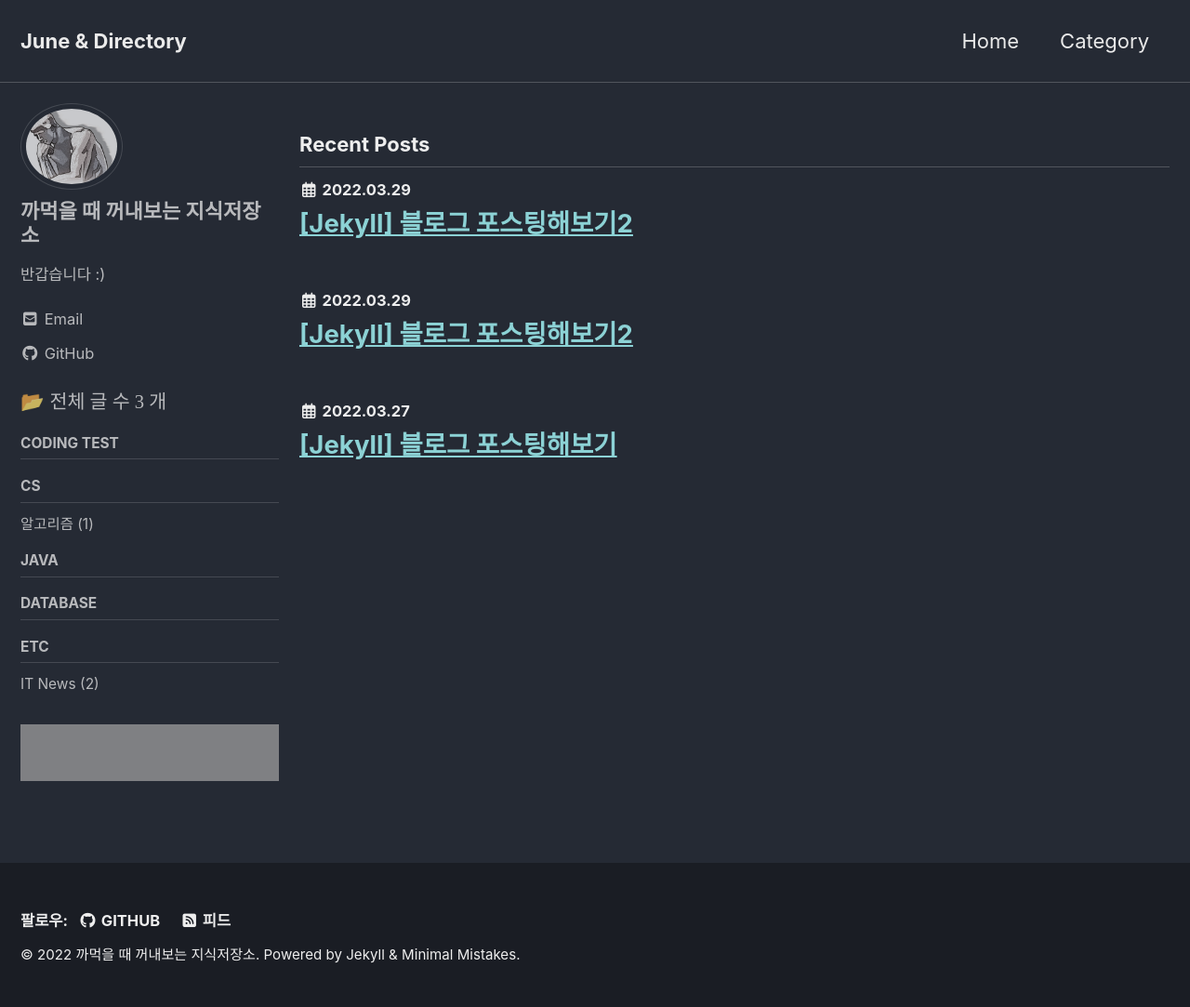
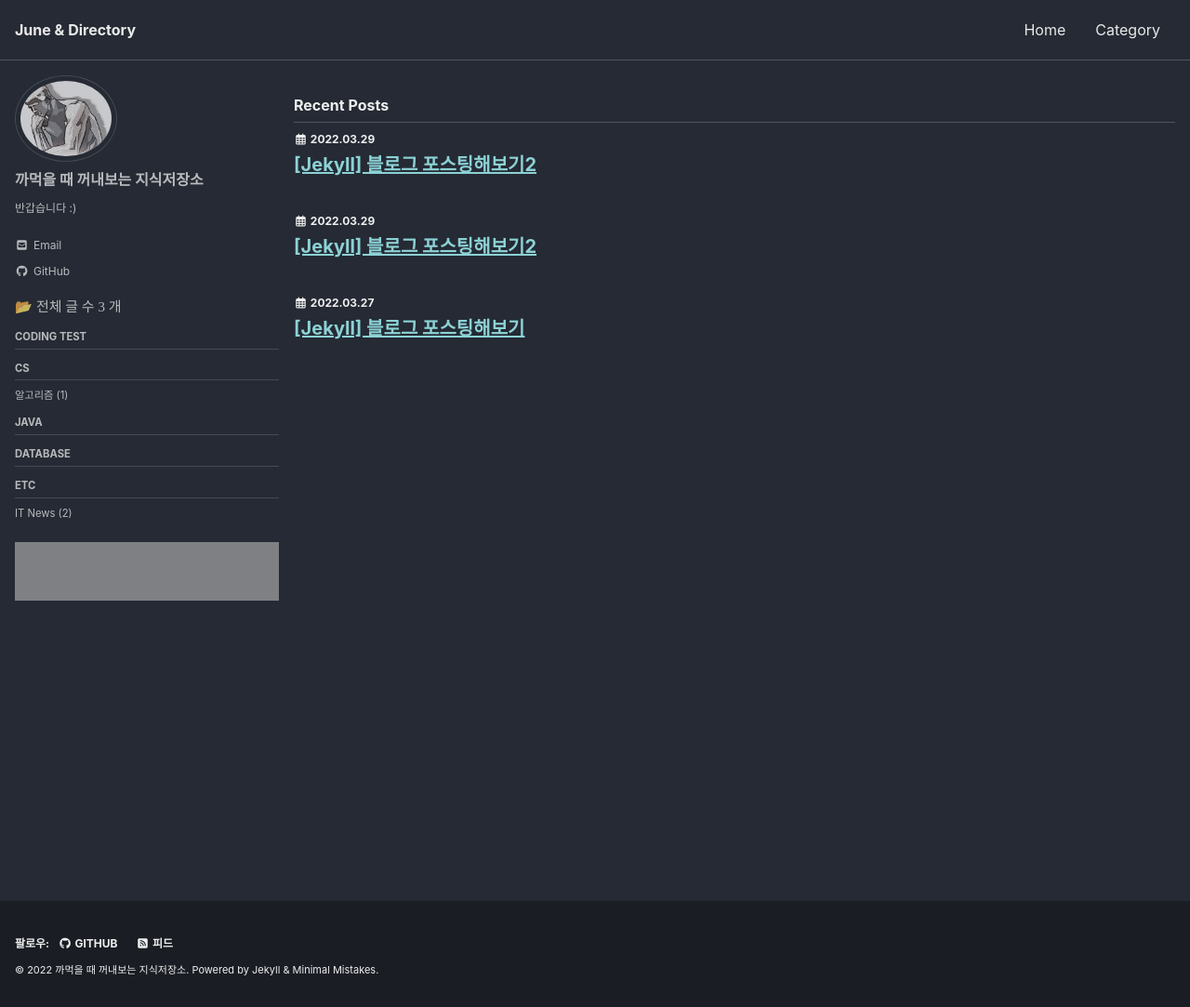
Before and after one commit to hi-june/hi-june.github.io, a Jekyll site: the page built from index.html, in a window 1280 px wide and 1083 px high. Shown: the whole window at 93% size. Built offline with Jekyll 4.4.1, drawn with Linux system fonts in a browser that asks for light colours; cached includes are drawn as plain includes; nearby versions of some CDN libraries; some web fonts are replaced; the list of posts is cut into pages by our own code; grey boxes are pictures that could not be loaded.

Commit message:
폰트 사이즈 설정

```diff
--- a/_sass/minimal-mistakes/_reset.scss
+++ b/_sass/minimal-mistakes/_reset.scss
@@ -8,18 +8,18 @@ html {
   /* apply a natural box layout model to all elements */
   box-sizing: border-box;
   background-color: $background-color;
-  font-size: 16px;
+  font-size: 14px;
 
   @include breakpoint($medium) {
-    font-size: 18px;
+    font-size: 16px;
   }
 
   @include breakpoint($large) {
-    font-size: 20px;
+    font-size: 16px;
   }
 
   @include breakpoint($x-large) {
-    font-size: 22px;
+    font-size: 16px;
   }
 
   -webkit-text-size-adjust: 100%;
```
